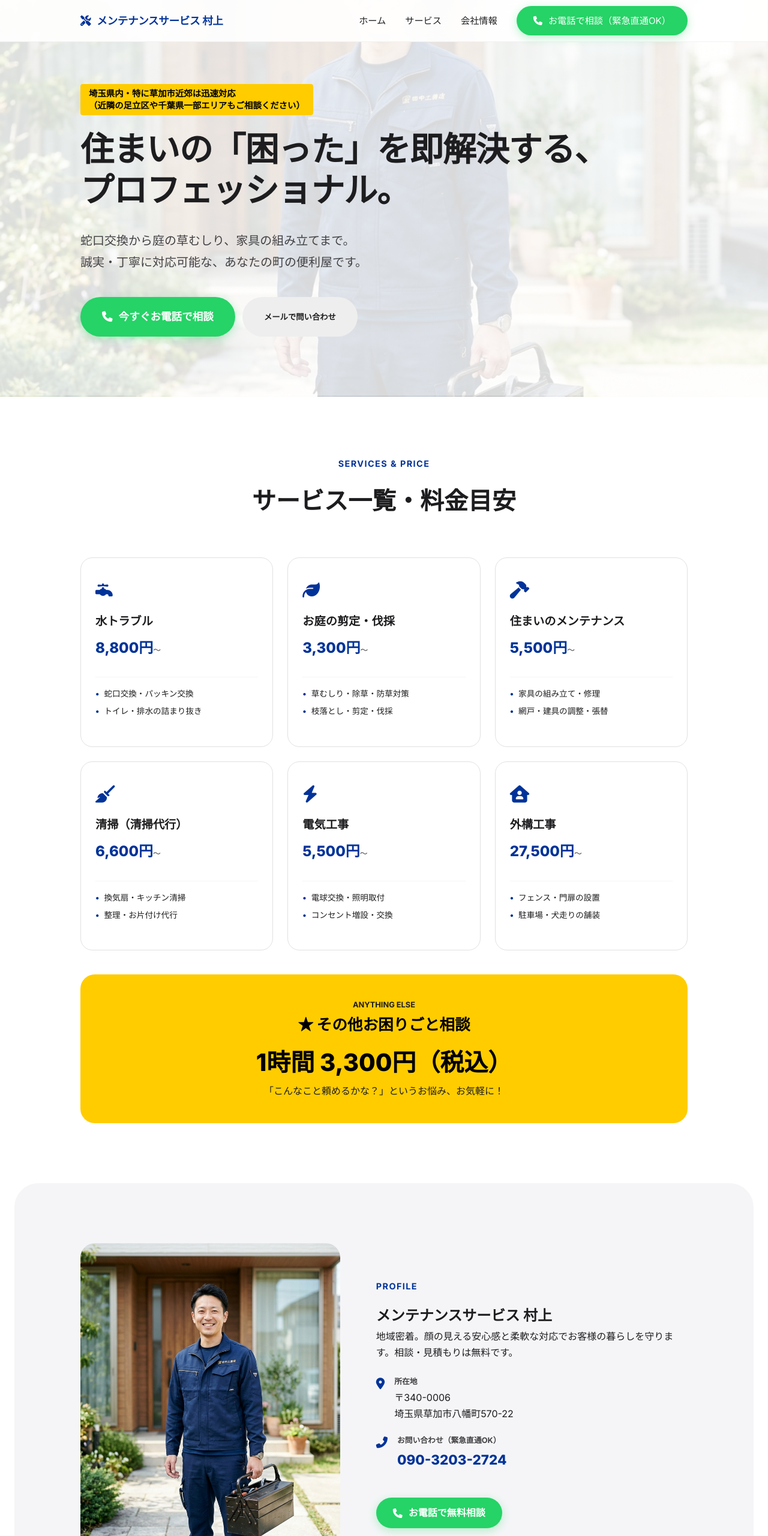
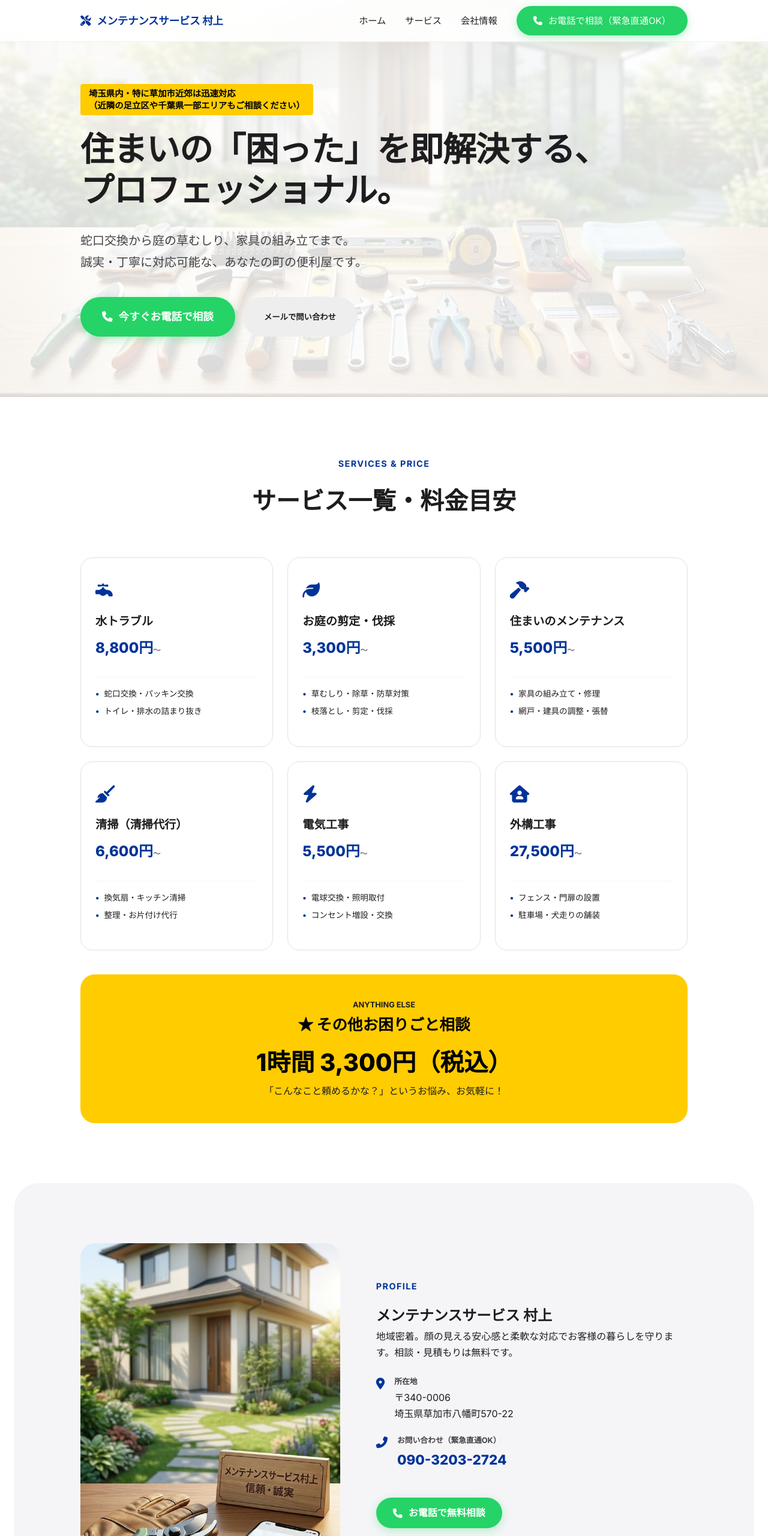
Before and after one commit to nitraiders/maintenance-service-murakami, a website: page public/index.html in a window 1280 px wide. Shown: the top 2560 px of the page at 60% size. Drawn offline with Linux system fonts and the light colour scheme.

Commit message:
style: replace hero and about images with specific assets

```diff
--- a/public/index.html
+++ b/public/index.html
@@ -71,7 +71,7 @@
 
         .hero {
             padding-top: 140px; padding-bottom: 100px;
-            background: linear-gradient(rgba(255,255,255,0.85), rgba(255,255,255,0.85)), url('assets/images/hero.png');
+            background: linear-gradient(rgba(255,255,255,0.85), rgba(255,255,255,0.85)), url('assets/images/maintenance-service-murakami_1.jpg');
             background-size: cover; background-position: center;
         }
         .hero-tag { display: inline-block; background: var(--accent); color: #000; padding: 6px 14px; border-radius: 4px; font-weight: 700; font-size: 0.9rem; margin-bottom: 24px; line-height: 1.4; }
@@ -258,7 +258,7 @@
 
         <section id="about" class="about">
             <div class="container about-flex">
-                <div class="about-image"><img src="assets/images/hero.png" alt="サービス風景"></div>
+                <div class="about-image"><img src="assets/images/maintenance-service-murakami_2.jpg" alt="サービス風景"></div>
                 <div class="about-content">
                     <span class="section-label" style="text-align: left;">PROFILE</span>
                     <h2>メンテナンスサービス 村上</h2>
```
Also changed, not shown: assets/images/maintenance-service-murakami_1.jpg (added), assets/images/maintenance-service-murakami_2.jpg (added), public/assets/images/maintenance-service-murakami_1.jpg (added), public/assets/images/maintenance-service-murakami_2.jpg (added).
